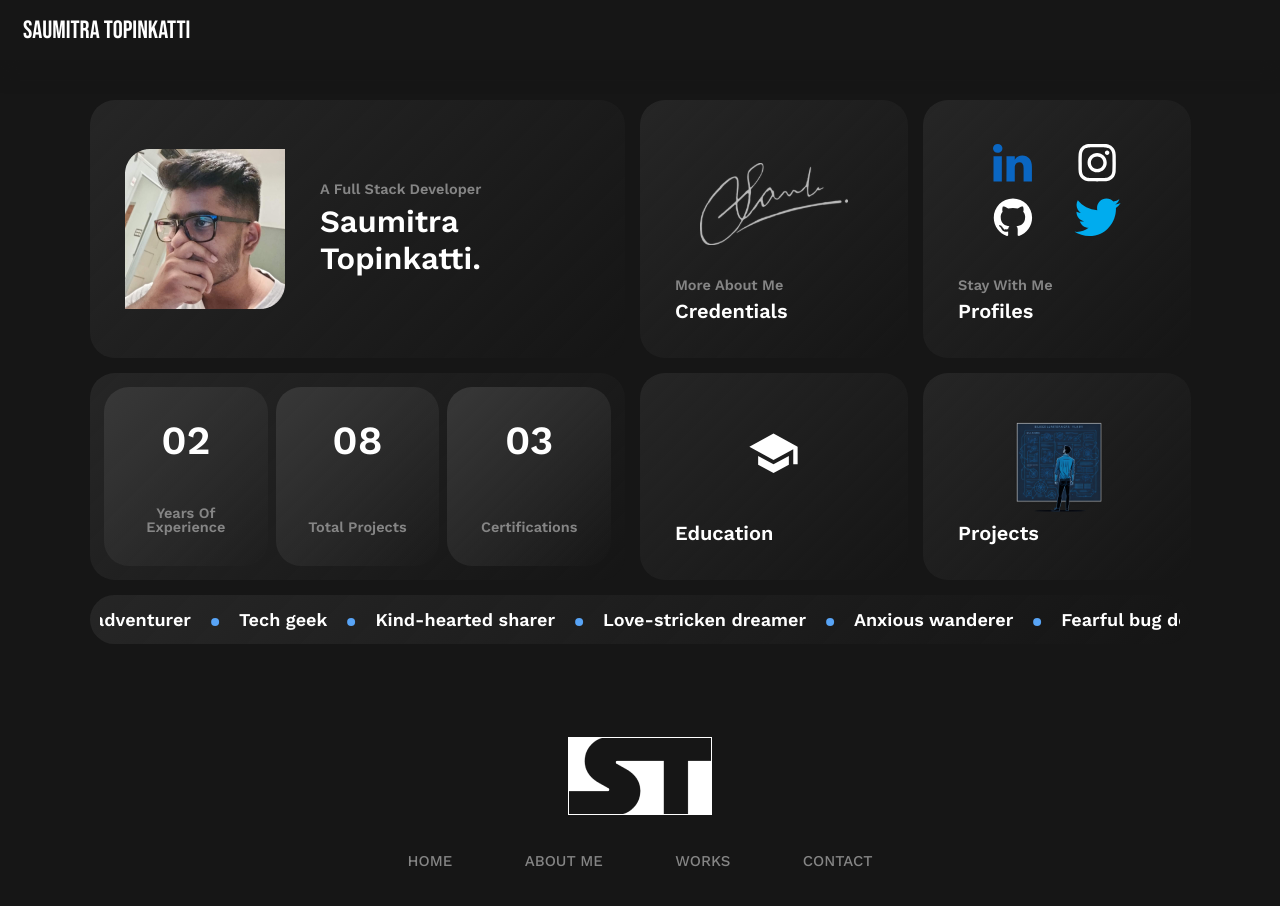
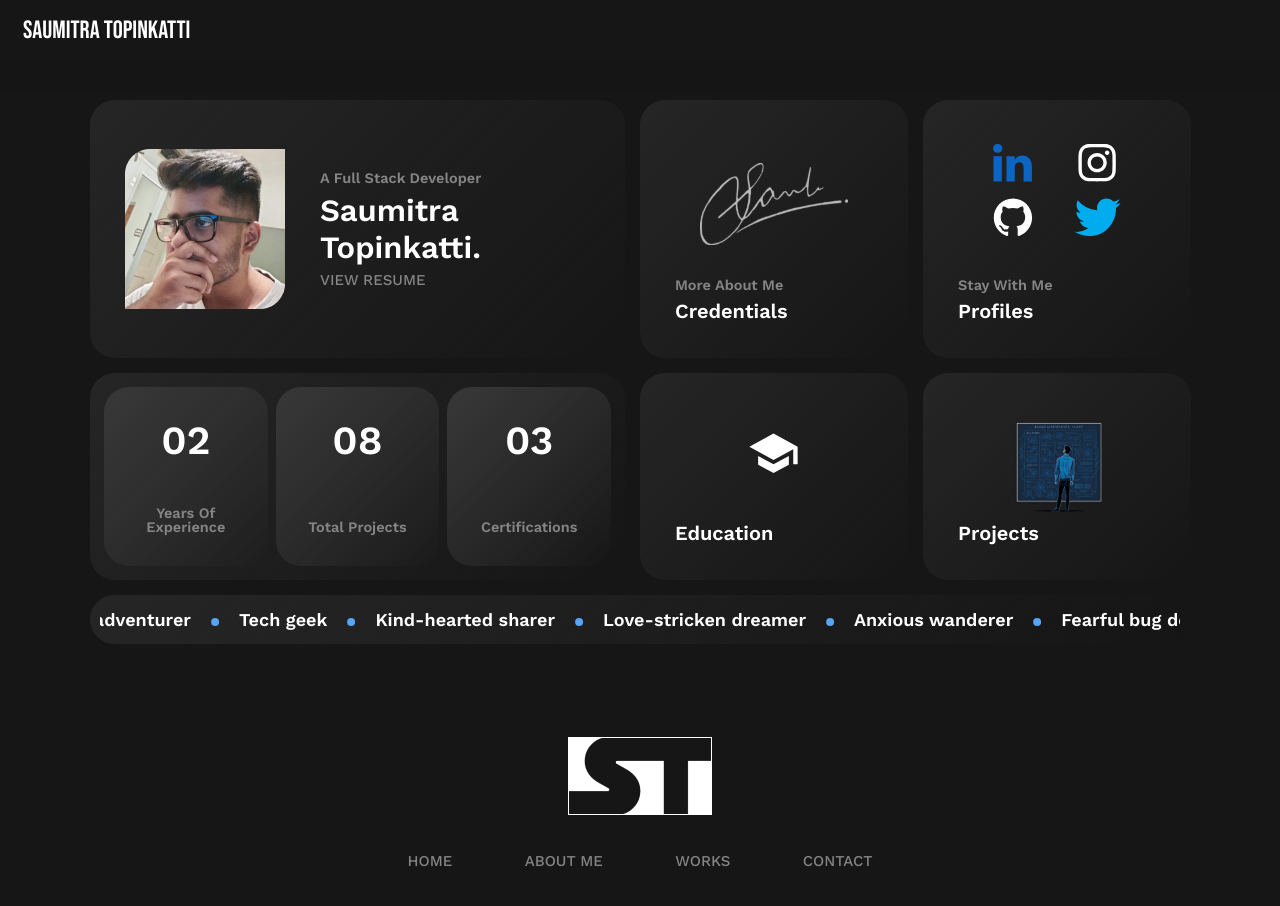
Before and after one commit to SBTopZZZ-LG/react-portfolio, a React (Create React App) app: page / in a window 1280 px wide. Built offline with nearby package versions, Linux system fonts and the light colour scheme; some icons are missing.

Commit message:
refactor: link resume file

```diff
--- /dev/null
+++ b/src/Pages/HomePageComponents/IdentityCard.css
@@ -0,0 +1,10 @@
+.button3 {
+	color: #858585;
+	font-weight: 500;
+	transition: 150ms ease-out;
+}
+
+.button3:hover {
+	font-weight: 600;
+	transition: 150ms ease-out;
+}
--- a/src/Pages/HomePageComponents/IdentityCard.jsx
+++ b/src/Pages/HomePageComponents/IdentityCard.jsx
@@ -4,6 +4,9 @@ import Card from "../../Components/Card";
 import { HMGap, VMGap } from "../../Components/Gap";
 
 import Avatar from "../../Assets/Images/picture.png";
+import Resume from "../../Assets/Files/Resume.pdf";
+
+import "./IdentityCard.css";
 
 const IdentityCard = ({
 	noObserverFadeIn = true,
@@ -53,6 +56,16 @@ const IdentityCard = ({
 							Topinkatti.
 						</span>
 					</VMGap>
+					<VMGap gap={5}>
+						<a
+							href={Resume}
+							style={{ all: "unset" }}
+						>
+							<span className="white button3" style={{ fontSize: "15px" }}>
+								VIEW RESUME
+							</span>
+						</a>
+					</VMGap>
 				</div>
 			</HMGap>
 		</Card>
```
Also changed, not shown: 1 other file (tests, documents, lock files or other folders).
